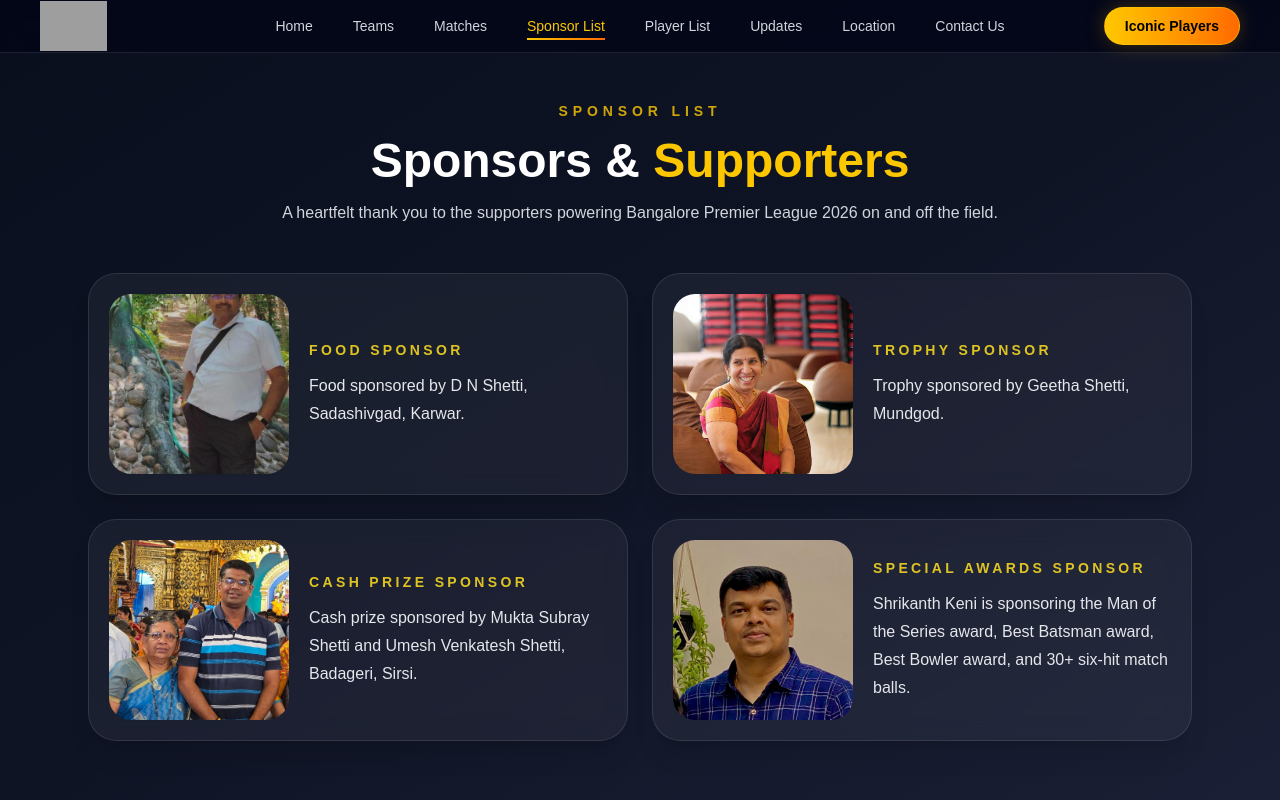
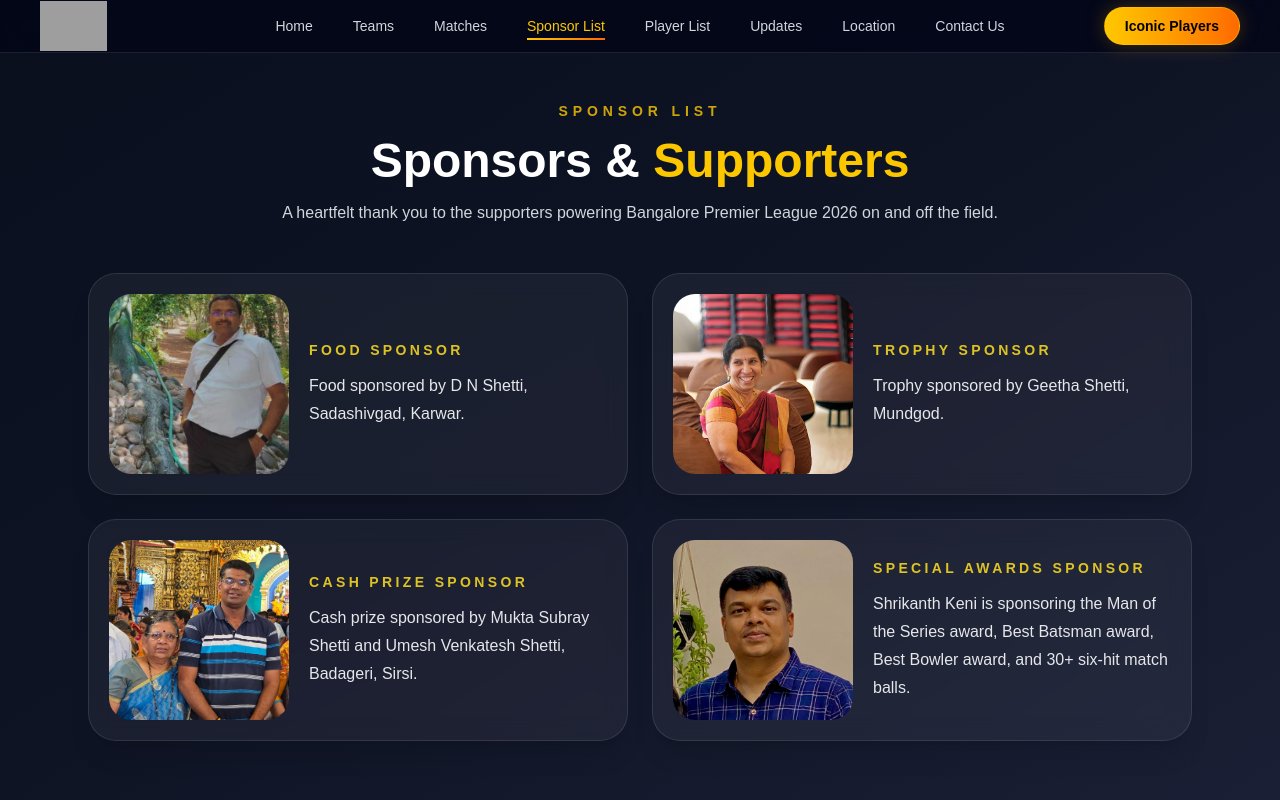
Before and after one commit to nagendraankola275-hash/cricket-tournament, a Next.js app: page /sponsors in a window 1280 px wide. Built offline with nearby package versions, Linux system fonts and the light colour scheme; grey boxes are pictures that could not be loaded.

Commit message:
final 3rd may

```diff
--- a/app/page.tsx
+++ b/app/page.tsx
@@ -37,23 +37,27 @@
     image: "/sponsor1.png",
     title: "Food Sponsor",
     description: "Food sponsored by D N Shetti, Sadashivgad, Karwar.",
+    imageClassName: "object-[center_18%]",
   },
   {
     image: "/sponsor2.png",
     title: "Trophy Sponsor",
     description: "Trophy sponsored by Geetha Shetti, Mundgod.",
+    imageClassName: "object-center",
   },
   {
     image: "/sponsor3.png",
     title: "Cash Prize Sponsor",
     description:
       "Cash prize sponsored by Mukta Subray Shetti and Umesh Venkatesh Shetti, Badageri, Sirsi.",
+    imageClassName: "object-center",
   },
   {
     image: "/sponsor4.png",
     title: "Special Awards Sponsor",
     description:
       "Shrikanth Keni is sponsoring the Man of the Series award, Best Batsman award, Best Bowler award, and 30+ six-hit match balls.",
+    imageClassName: "object-center",
   },
 ];
 
@@ -272,7 +276,7 @@
                     alt={sponsor.title}
                     width={92}
                     height={92}
-                    className="h-[92px] w-[92px] rounded-2xl object-cover"
+                    className={`h-[92px] w-[92px] rounded-2xl object-cover ${sponsor.imageClassName}`}
                   />
                   <div className="min-w-0">
                     <p className="text-sm font-semibold text-yellow-300">
@@ -288,7 +292,8 @@
           </div>
         </div>
 
-        <div className="px-4 pb-12 md:px-6">
+        {!isTouchDevice && (
+          <div className="px-4 pb-12 md:px-6">
           <div className="mx-auto w-full max-w-6xl xl:max-w-[980px] overflow-hidden rounded-[32px] border border-white/10 bg-white/5 p-4 backdrop-blur-md shadow-[0_20px_60px_rgba(0,0,0,0.24)]">
             <div className="mb-5 flex items-center justify-between gap-4 px-2">
               <div>
@@ -337,7 +342,8 @@
               ))}
             </div>
           </div>
-        </div>
+          </div>
+        )}
 
       </section>
 
--- a/app/sponsors/page.tsx
+++ b/app/sponsors/page.tsx
@@ -8,23 +8,27 @@
     image: "/sponsor1.png",
     title: "Food Sponsor",
     description: "Food sponsored by D N Shetti, Sadashivgad, Karwar.",
+    imageClassName: "object-[center_18%]",
   },
   {
     image: "/sponsor2.png",
     title: "Trophy Sponsor",
     description: "Trophy sponsored by Geetha Shetti, Mundgod.",
+    imageClassName: "object-center",
   },
   {
     image: "/sponsor3.png",
     title: "Cash Prize Sponsor",
     description:
       "Cash prize sponsored by Mukta Subray Shetti and Umesh Venkatesh Shetti, Badageri, Sirsi.",
+    imageClassName: "object-center",
   },
   {
     image: "/sponsor4.png",
     title: "Special Awards Sponsor",
     description:
       "Shrikanth Keni is sponsoring the Man of the Series award, Best Batsman award, Best Bowler award, and 30+ six-hit match balls.",
+    imageClassName: "object-center",
   },
 ];
 
@@ -58,7 +62,7 @@
                 alt={sponsor.title}
                 width={180}
                 height={180}
-                className="h-[180px] w-full rounded-[22px] object-cover md:w-[180px]"
+                className={`h-[180px] w-full rounded-[22px] object-cover md:w-[180px] ${sponsor.imageClassName}`}
               />
 
               <div className="flex flex-1 flex-col justify-center">
```
